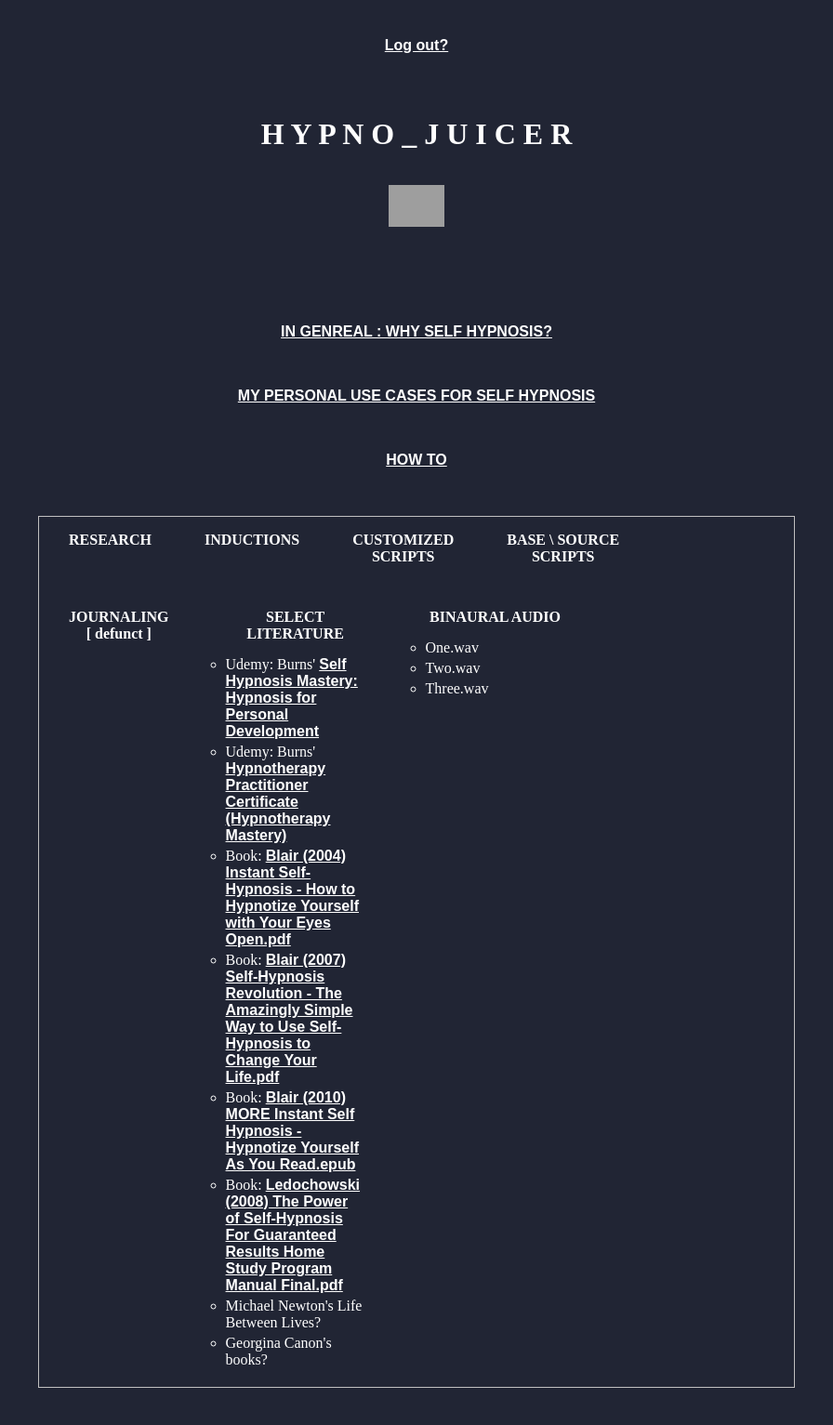
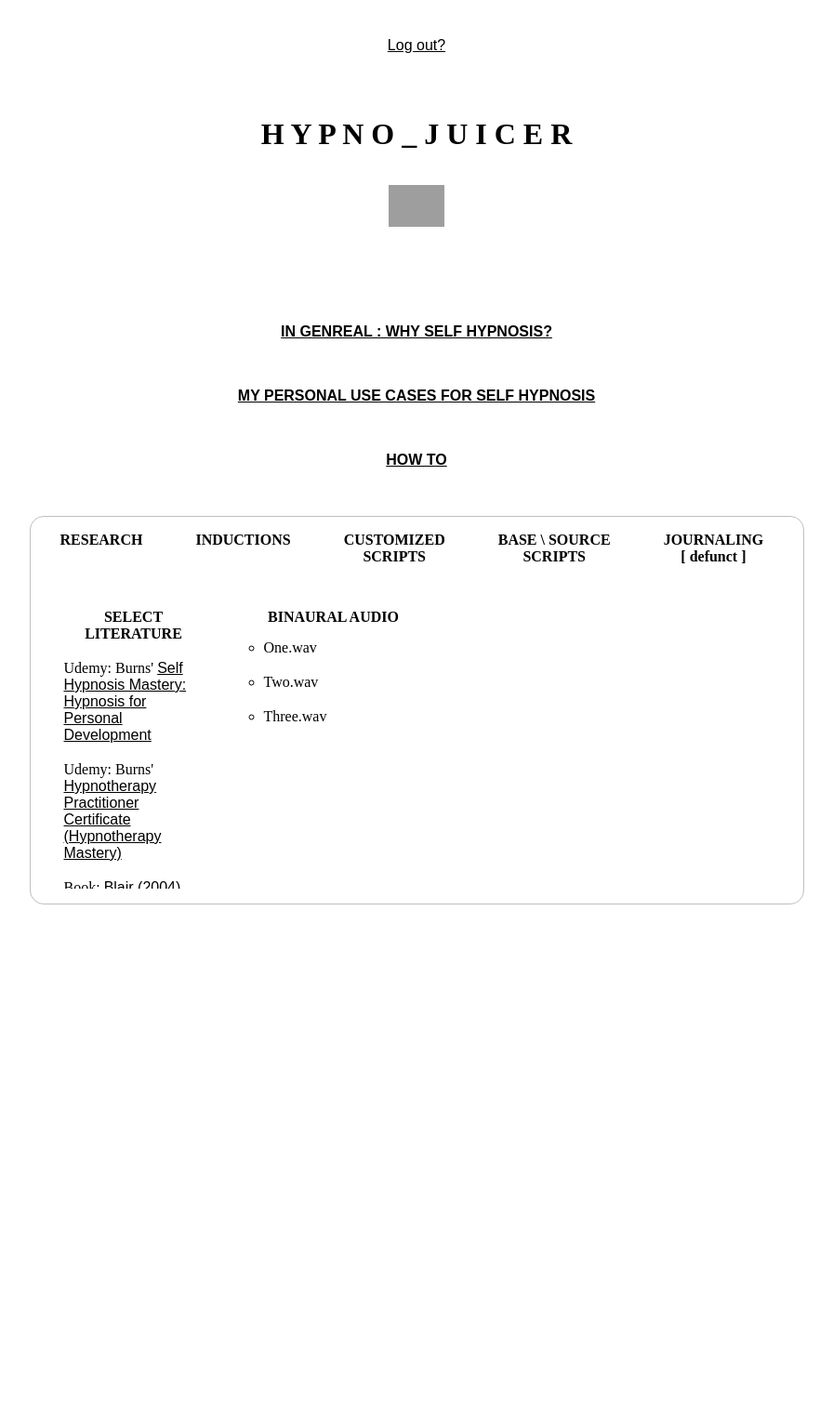
Before and after one commit to enoren5/hypno_mixer, a Django app: page / in a window 1280 px wide. Shown: the whole page at 93% size, without its empty margins (192-1088 px from the left). After the commit the page ends 973 px from the top, so only its background shows below. Run offline with Django 4.2, Linux system fonts and the light colour scheme; the visitor is signed in with stand-in values (Sample User, id 1); data that the repository does not hold is empty; grey boxes are pictures that could not be loaded.

Commit message:
Rework coloring for anchor tags and text content

```diff
--- a/contents/static/css/home.css
+++ b/contents/static/css/home.css
@@ -1,6 +1,6 @@
 body {
     min-height: 100vh;
-    background: #212534;
+    background: white;
     display: flex;
     align-items: center;
     flex-direction: column;
@@ -13,20 +13,21 @@ h1 {
     margin: auto;
     text-align: center;
     margin-top:50px;
-    color: white;
+    color: black;
     }
 
 h3 {
     margin: auto;
     text-align: center;
-    color: white;
+    color: black;
     }
 
 h4 {
     margin: auto;
     text-align: center;
     margin-bottom:15px;
-    color: white;
+    color: black;
+    font-weight: none;
     }
 
 .flex-container {
@@ -42,14 +43,17 @@ h4 {
     display: -webkit-flex;
     display: flex;
     width:75%;
-    max-width: 812px;
+    max-width: 831px;
   }
 .wrap    {
     -webkit-flex-wrap: wrap;
     flex-wrap: wrap;
+    border-radius: 15px;
   }
 .wrap li {
     /*background: gold;*/
+    /*line-height: 2em;*/
+    padding-bottom:15px;
   }
 
 .flex-item {
@@ -59,18 +63,19 @@ h4 {
     /*height: 100px;*/
     margin: 4px;
     /*line-height: 100px;*/
-    color: black;
+
 
     /*font-weight: bold;*/
     font-size: 1em;
     text-align: left;
     list-style-type: circle;
-    color: white;
+    color: black;
   }
 ul {
 padding-left:7px;
 margin-left:25px;
 margin-right:25px;
+/*line-height: 2em;*/
 }
 
 
@@ -87,14 +92,25 @@ inherits: false;
 }
 
 
+a {
+color: black;
+text-decoration: underline;
+/*text-decoration: none;*/
+font-family: sans-serif;
+/*font-weight: bold;*/
+margin-top: 2rem;
+}
 
+a:hover {
+  text-decoration: none;
+}
 
-a {
-color: white;
-text-decoration: underline;
-font-family: sans-serif;
-font-weight: bold;
-margin-top: 2rem;
+a:active {
+  color: gray;
+}
+
+a:visited {
+  color: indigo;
 }
 
 img {
@@ -105,7 +121,7 @@ width:15%;
 margin-bottom: 50px;
 }
 
-.box-test {
+.box {
   max-height: 250px;
   overflow: auto;
 }
@@ -127,5 +143,5 @@ margin-bottom: 50px;
   }
 
   ::-webkit-scrollbar-thumb:hover {
-  background: white;
+  background: black;
   }
```
